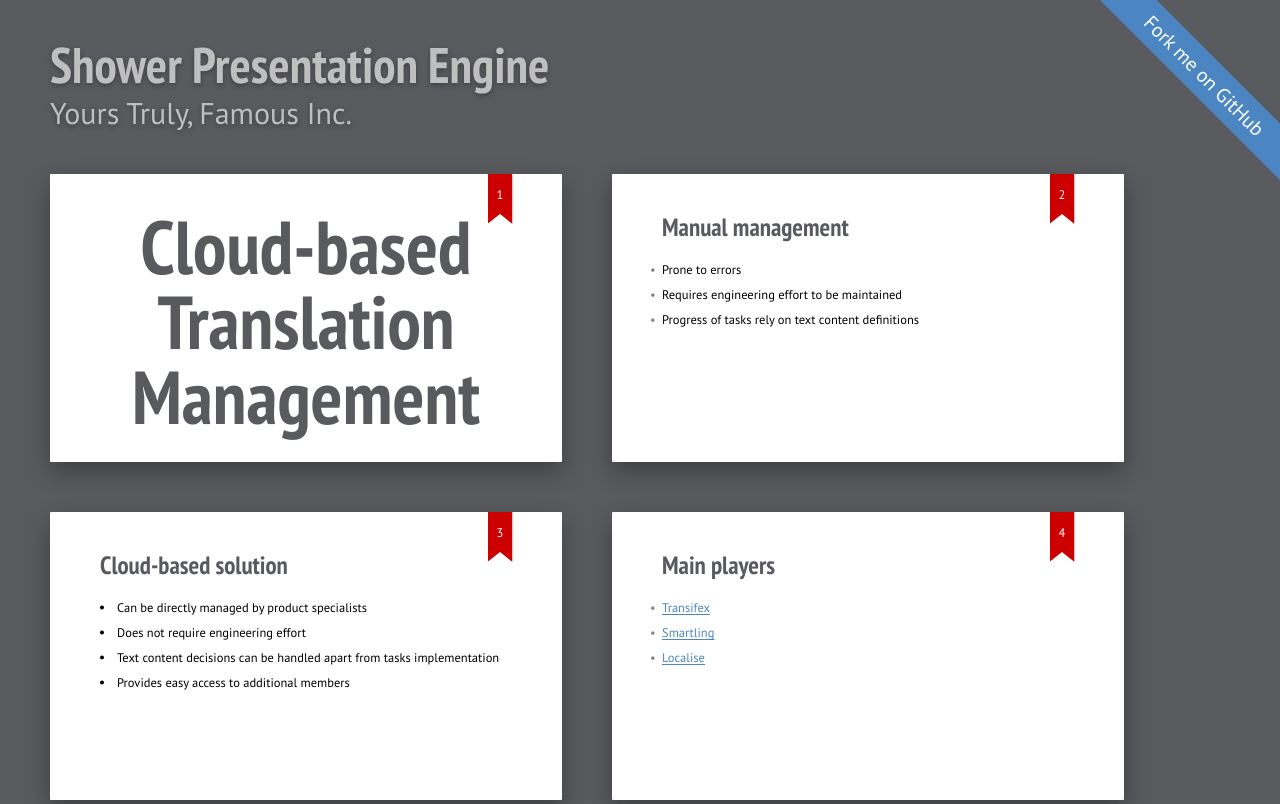
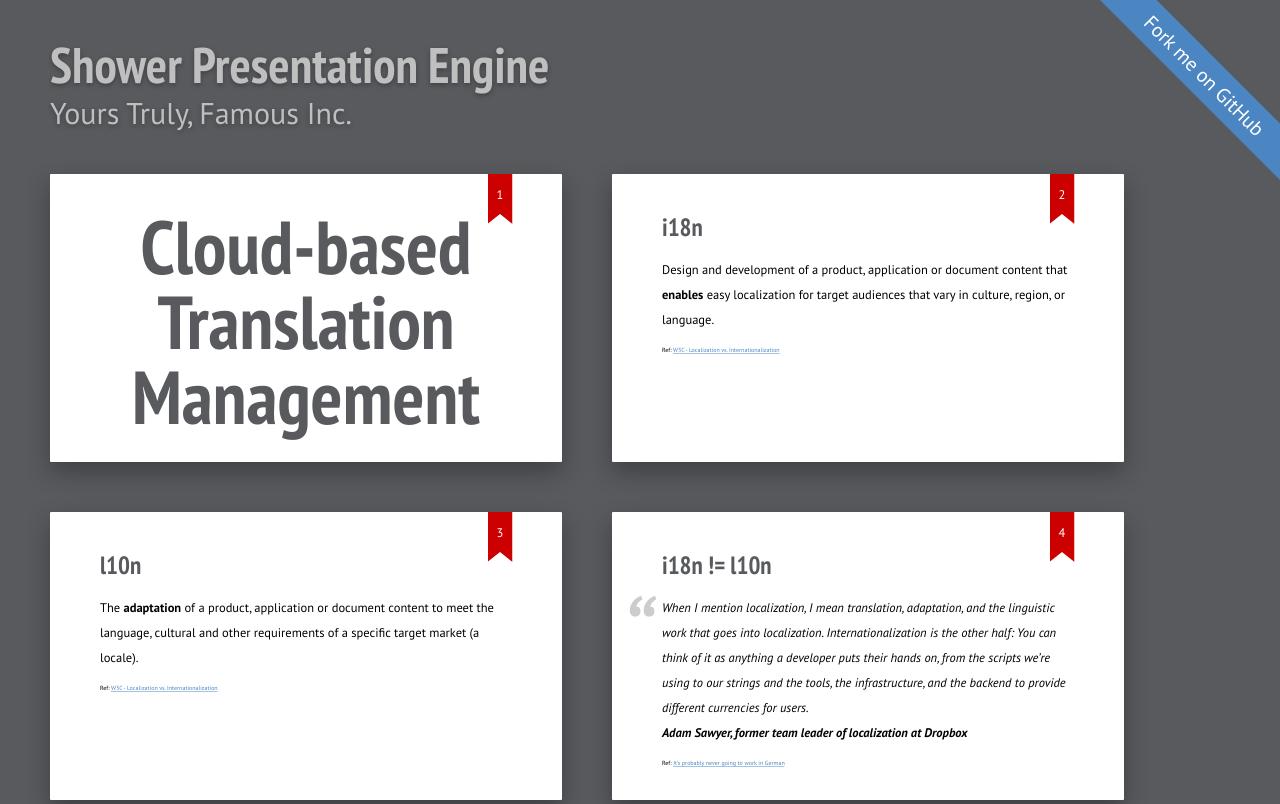
Before and after one commit to lidimayra/translations-management-slides, a website: page index.html in a window 1280 px wide. Shown: the top 804 px of the page. Drawn offline with Linux system fonts and the light colour scheme; files whose address does not match are found by name.

Commit message:
Add i18n/l10n definitions

```diff
--- a/index.html
+++ b/index.html
@@ -17,6 +17,62 @@
     <section class="slide">
       <!-- Create your first slide -->
       <h2 class="shout shrink">Cloud-based Translation Management</h2>
+    </section>
+
+    <section class="slide">
+      <h2>i18n</h2>
+
+      <p>
+        Design and development of a product, application or document content
+        that <strong>enables</strong> easy localization for target audiences
+        that vary in culture, region, or language.
+      </p>
+
+      <p class="small">
+        Ref: <a href="https://www.w3.org/International/questions/qa-i18n">
+          W3C - Localization vs. Internationalization
+        </a>
+      </p>
+    </section>
+
+    <section class="slide">
+      <h2>l10n</h2>
+      <p>
+        The <strong>adaptation</strong> of a product, application or document
+        content to meet the language, cultural and other requirements of a
+        specific target market (a locale).
+      </p>
+
+      <p class="small">
+        Ref: <a href="https://www.w3.org/International/questions/qa-i18n">
+          W3C - Localization vs. Internationalization
+        </a>
+      </p>
+    </section>
+
+    <section class="slide">
+      <h2>i18n != l10n</h2>
+      <figure>
+        <blockquote>
+          <p>
+          When I mention localization, I mean translation, adaptation, and the
+          linguistic work that goes into localization. Internationalization is
+          the other half: You can think of it as anything a developer puts their
+          hands on, from the scripts we’re using to our strings and the tools, the
+          infrastructure, and the backend to provide different currencies for
+          users.
+          </p>
+        </blockquote>
+        <figcaption>
+          Adam Sawyer, former team leader of localization at Dropbox
+        </figcaption>
+      </figure>
+
+      <p class="small">
+        Ref: <a href="https://increment.com/internationalization/its-probably-never-going-to-work-in-german/">
+          It’s probably never going to work in German
+        </a>
+      </small>
     </section>
 
     <section class="slide">
--- a/style.css
+++ b/style.css
@@ -10,3 +10,7 @@
 .screenshot.sm {
   width: 49%;
 }
+
+.small {
+  font-size: 12px;
+}
```
